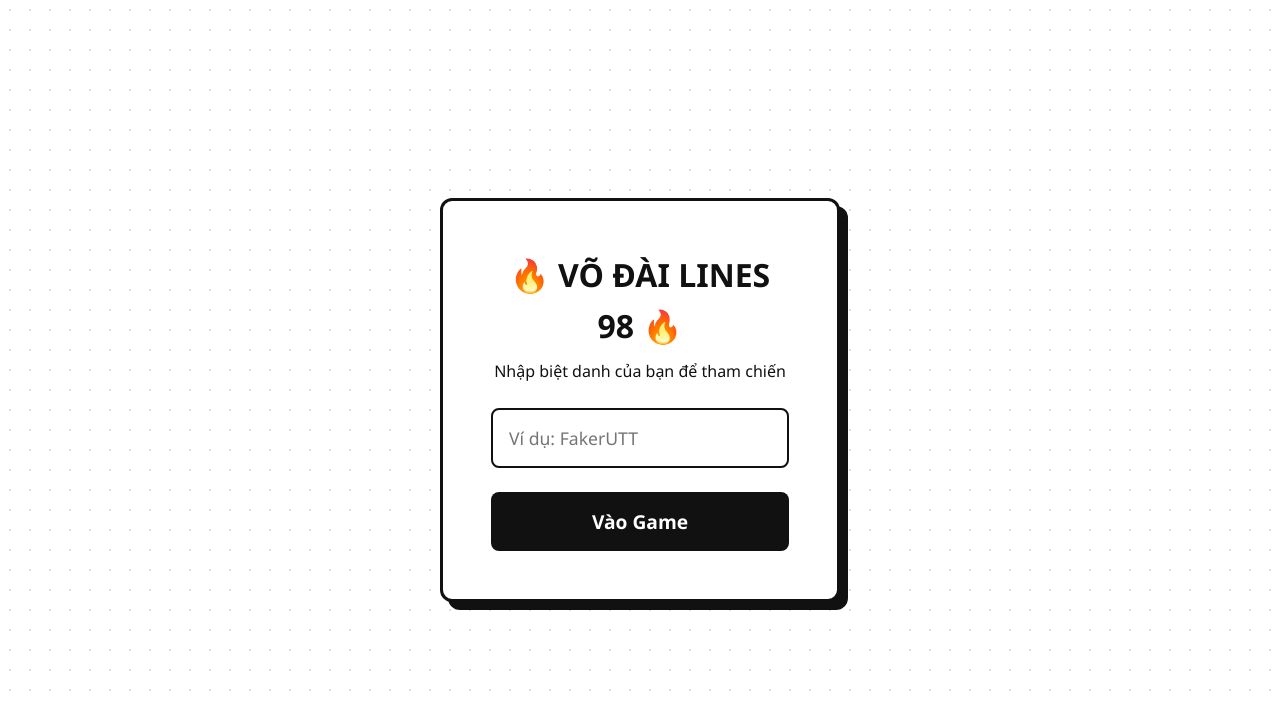
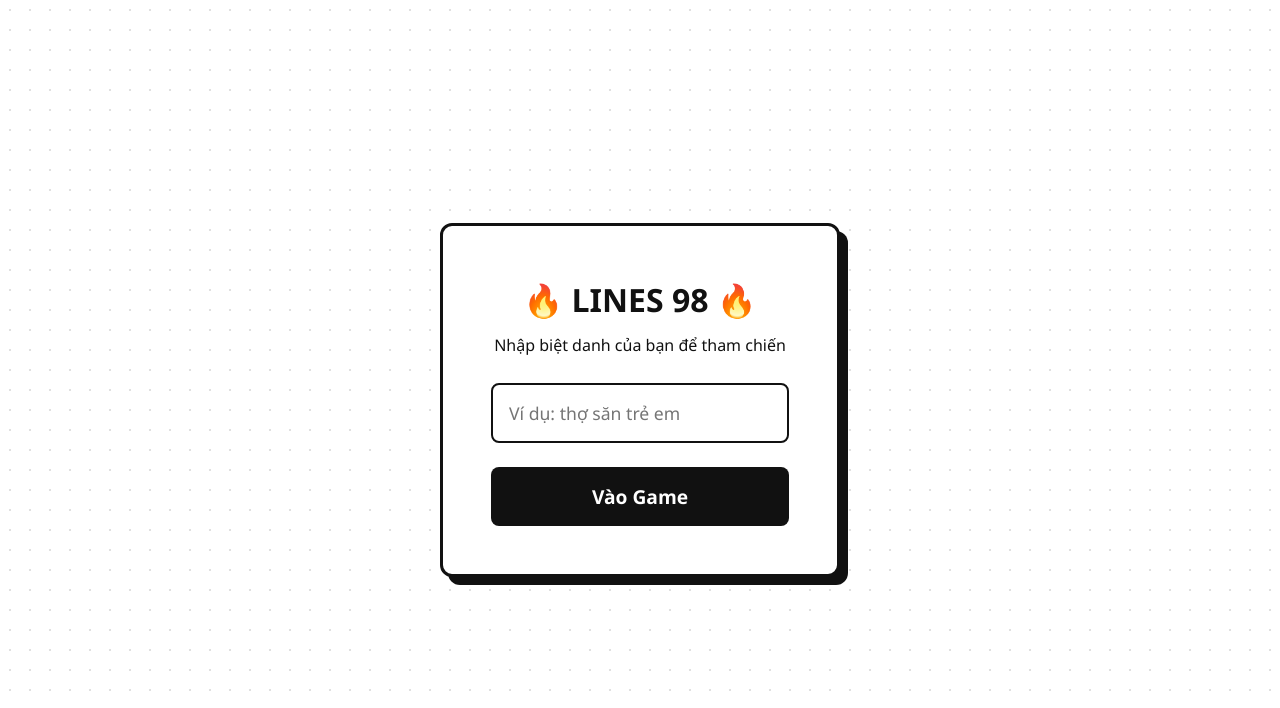
Before and after one commit to bunsuonkhonghanh1810/lines98, a FastAPI app: page /login in a window 1280 px wide. Shown: the top 708 px of the page. Run offline with FastAPI, Linux system fonts and the light colour scheme; parts of the project's set-up code (start-up, migrations or seed data) failed here and were passed over.

Commit message:
style: remake login screen

```diff
--- a/templates/login.html
+++ b/templates/login.html
@@ -7,10 +7,10 @@
 </head>
 <body class="login-bg">
     <div class="login-card">
-        <h2>🔥 VÕ ĐÀI LINES 98 🔥</h2>
+        <h2>🔥 LINES 98 🔥</h2>
         <p>Nhập biệt danh của bạn để tham chiến</p>
         <form action="/login" method="post">
-            <input type="text" name="username" placeholder="Ví dụ: FakerUTT" required autocomplete="off">
+            <input type="text" name="username" placeholder="Ví dụ: thợ săn trẻ em" required autocomplete="off">
             <button type="submit" class="btn-primary">Vào Game</button>
         </form>
     </div>
```
